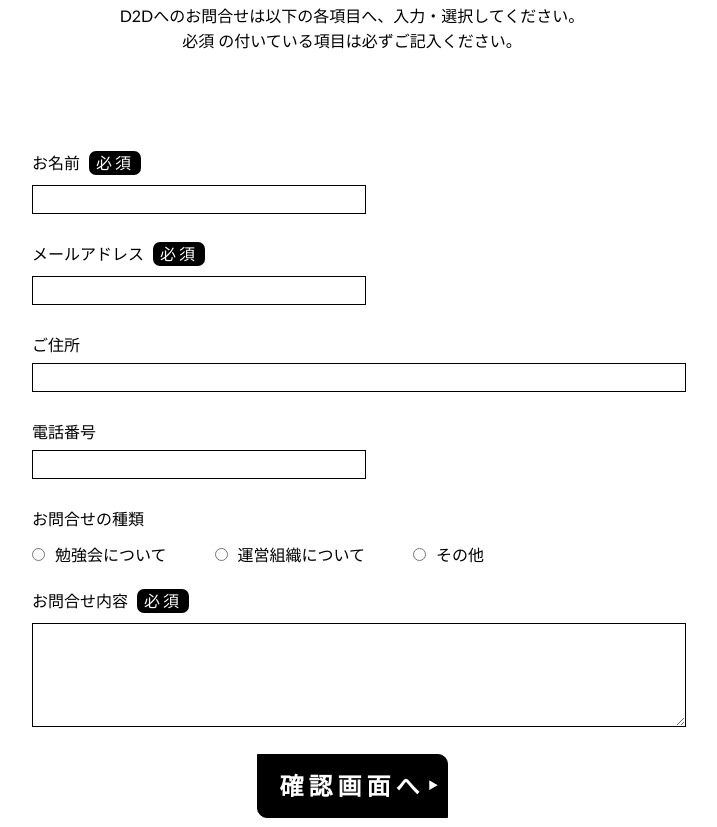
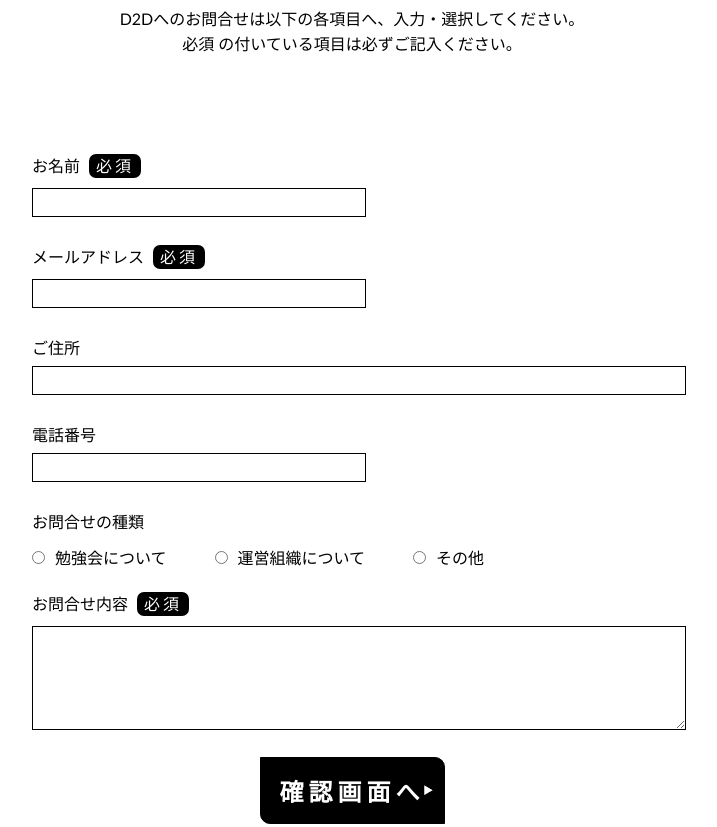
Before and after one commit to milk54/a11yd2d7, a plain HTML site: page index.html in a window 1280 px wide. Shown: the part 2933-3760 px from the top of the page, without its empty margins (288-1005 px from the left). Drawn offline with nearby package versions, Linux system fonts and the light colour scheme.

Commit message:
余白を元に戻しました。

```diff
--- a/style.css
+++ b/style.css
@@ -237,7 +237,7 @@ form {
 	display: block;
 	margin-top: 34px;
 	margin-bottom: 97px;
-	padding: 12px 44px 15px 28px;
+	padding: 15px 44px 15px 28px;
 	background: #000000 url("img/arrow_right.gif") no-repeat 94% 50%;
 	border-top-right-radius: 10px;
 	border-bottom-left-radius: 10px;
@@ -357,9 +357,9 @@ textarea {
 input[type='submit'] {
 	display: block;
 	margin: 0 auto;
-	padding: 12px 22px 15px;
+	padding: 15px 19px;
 	width: auto;
-	background: #000000 url("img/arrow_right.gif") no-repeat 95% 50%;
+	background: #000000 url("img/arrow_right.gif") no-repeat 94% 50%;
 	border-top-right-radius: 10px;
 	border-bottom-left-radius: 10px;
 	color: #ffffff;
```
